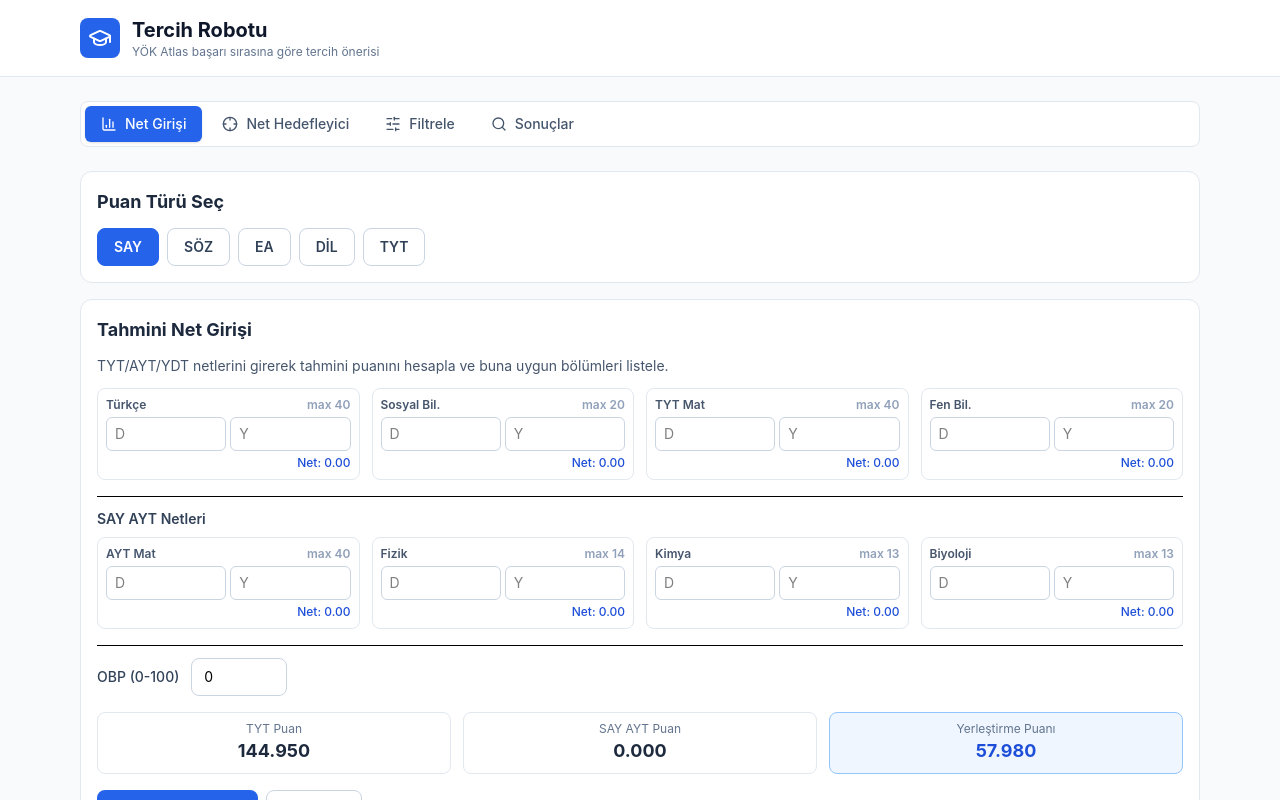
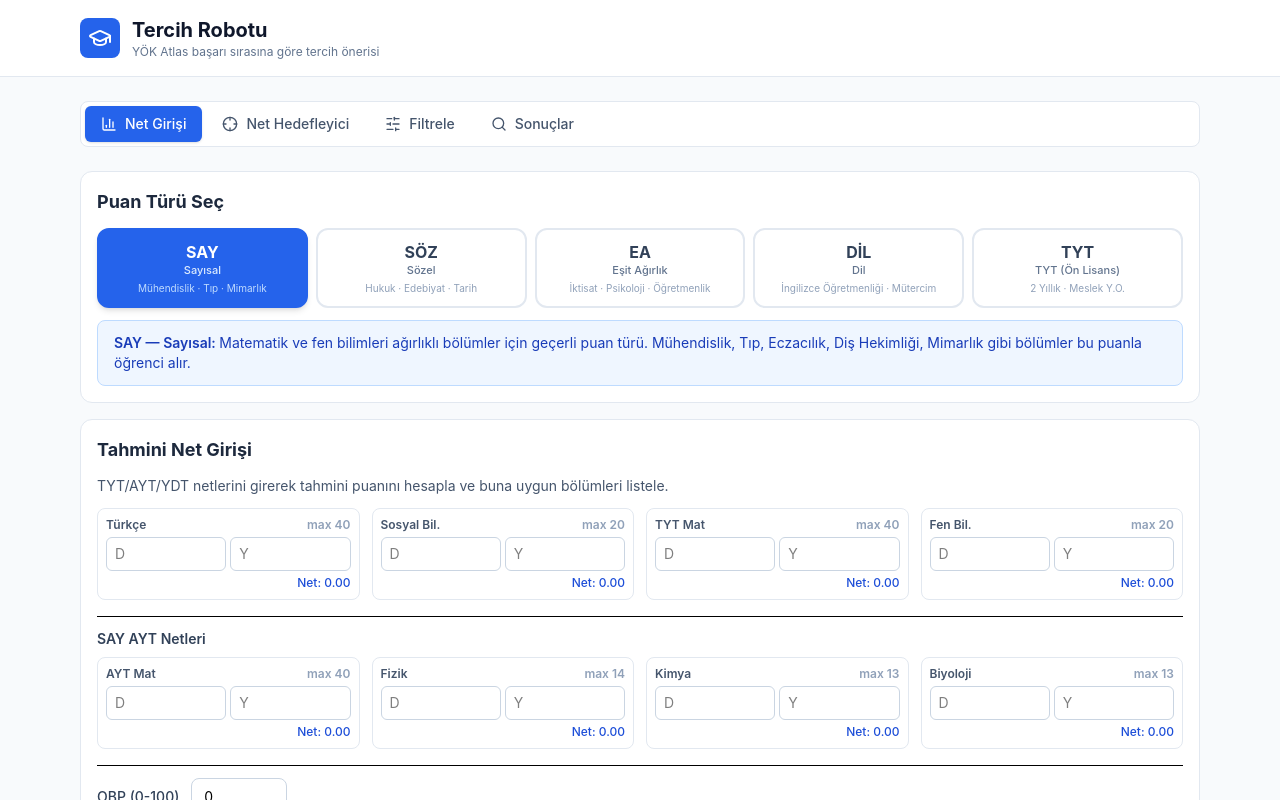
Before and after one commit to canakalin89/asaltercih, a React (Vite) app: page / in a window 1280 px wide. Shown: the top 800 px of the page. Built offline with nearby package versions, Linux system fonts and the light colour scheme.

Commit message:
feat: puan türü açıklama kartları ve bilgi kutusu eklendi
Agent-Logs-Url: https://github.com/canakalin89/asaltercih/sessions/fefc25c2-966b-4678-b6ba-7f1acba9c46c

Co-authored-by: canakalin89 <199611597+canakalin89@users.noreply.github.com>

```diff
--- a/src/App.tsx
+++ b/src/App.tsx
@@ -7,6 +7,47 @@ import FilterPanel, { defaultFilters, type Filters } from "@/components/FilterPa
 import ProgramList from "@/components/ProgramList";
 import { searchPrograms } from "@/lib/yokatlas";
 import type { Program, PuanTuru } from "@/lib/types";
+
+const PUAN_TURU_INFO: Record<
+  PuanTuru,
+  { kisaAd: string; ornekler: string; aciklama: string; renkClass: string }
+> = {
+  SAY: {
+    kisaAd: "Sayısal",
+    ornekler: "Mühendislik · Tıp · Mimarlık",
+    aciklama:
+      "Matematik ve fen bilimleri ağırlıklı bölümler için geçerli puan türü. Mühendislik, Tıp, Eczacılık, Diş Hekimliği, Mimarlık gibi bölümler bu puanla öğrenci alır.",
+    renkClass: "bg-blue-50 border-blue-200 text-blue-800",
+  },
+  SÖZ: {
+    kisaAd: "Sözel",
+    ornekler: "Hukuk · Edebiyat · Tarih",
+    aciklama:
+      "Türkçe, edebiyat, tarih ve coğrafya ağırlıklı bölümler için geçerli puan türü. Hukuk, Türk Dili ve Edebiyatı, Tarih, İlahiyat gibi bölümler bu puanla öğrenci alır.",
+    renkClass: "bg-emerald-50 border-emerald-200 text-emerald-800",
+  },
+  EA: {
+    kisaAd: "Eşit Ağırlık",
+    ornekler: "İktisat · Psikoloji · Öğretmenlik",
+    aciklama:
+      "Sayısal ve sözel derslerin eşit ağırlıkta değerlendirildiği puan türü. İktisat, İşletme, Psikoloji, çoğu öğretmenlik bölümü ve Uluslararası İlişkiler bu puanla öğrenci alır.",
+    renkClass: "bg-violet-50 border-violet-200 text-violet-800",
+  },
+  DİL: {
+    kisaAd: "Dil",
+    ornekler: "İngilizce Öğretmenliği · Mütercim",
+    aciklama:
+      "Yabancı dil sınavı (YDT) ağırlıklı puan türü. İngilizce, Almanca, Fransızca Öğretmenliği ve Mütercim Tercümanlık gibi yabancı dil bölümleri bu puanla öğrenci alır.",
+    renkClass: "bg-amber-50 border-amber-200 text-amber-800",
+  },
+  TYT: {
+    kisaAd: "TYT (Ön Lisans)",
+    ornekler: "2 Yıllık · Meslek Y.O.",
+    aciklama:
+      "Yalnızca TYT puanıyla yerleşilen 2 yıllık ön lisans (meslek yüksekokulu) programları için geçerli puan türü. Herhangi bir AYT sınavına girmeden bu bölümlere başvurulabilir.",
+    renkClass: "bg-rose-50 border-rose-200 text-rose-800",
+  },
+};
 
 type Tab = "net" | "hedef" | "filters" | "results";
 
@@ -115,23 +156,39 @@ export default function App() {
           <div className="space-y-4">
             <div className="rounded-xl border border-slate-200 bg-white p-4">
               <h2 className="text-lg font-bold text-slate-800 mb-3">Puan Türü Seç</h2>
-              <div className="flex flex-wrap gap-2">
-                {(["SAY", "SÖZ", "EA", "DİL", "TYT"] as PuanTuru[]).map((pt) => (
+              <div className="grid grid-cols-2 sm:grid-cols-3 md:grid-cols-5 gap-2 mb-3">
+                {(["SAY", "SÖZ", "EA", "DİL", "TYT"] as PuanTuru[]).map((pt) => {
+                  const info = PUAN_TURU_INFO[pt];
+                  const selected = puanTuru === pt;
+                  return (
                     <button
                       key={pt}
                       onClick={() => {
                         setPuanTuru(pt);
                         setFilters((f) => ({ ...f, puan_turu: pt }));
                       }}
-                    className={`px-4 py-2 rounded-lg text-sm font-semibold border transition ${
-                      puanTuru === pt
-                        ? "bg-primary-600 text-white border-primary-600"
-                        : "bg-white text-slate-700 border-slate-300 hover:bg-slate-50"
+                      className={`flex flex-col items-center text-center gap-0.5 px-3 py-3 rounded-xl border-2 transition ${
+                        selected
+                          ? "bg-primary-600 text-white border-primary-600 shadow-md"
+                          : "bg-white text-slate-700 border-slate-200 hover:border-primary-400 hover:bg-slate-50"
                       }`}
                     >
-                    {pt}
+                      <span className="text-base font-bold leading-tight">{pt}</span>
+                      <span className={`text-[11px] leading-tight font-medium ${selected ? "text-primary-100" : "text-slate-500"}`}>
+                        {info.kisaAd}
+                      </span>
+                      <span className={`text-[10px] leading-tight mt-0.5 ${selected ? "text-primary-200" : "text-slate-400"}`}>
+                        {info.ornekler}
+                      </span>
                     </button>
-                ))}
+                  );
+                })}
+              </div>
+
+              {/* Seçili puan türü açıklama kutusu */}
+              <div className={`rounded-lg border px-4 py-3 text-sm ${PUAN_TURU_INFO[puanTuru].renkClass}`}>
+                <span className="font-semibold">{puanTuru} — {PUAN_TURU_INFO[puanTuru].kisaAd}: </span>
+                {PUAN_TURU_INFO[puanTuru].aciklama}
               </div>
             </div>
 
```
Lines whose indentation alone changed are shown as unchanged.
